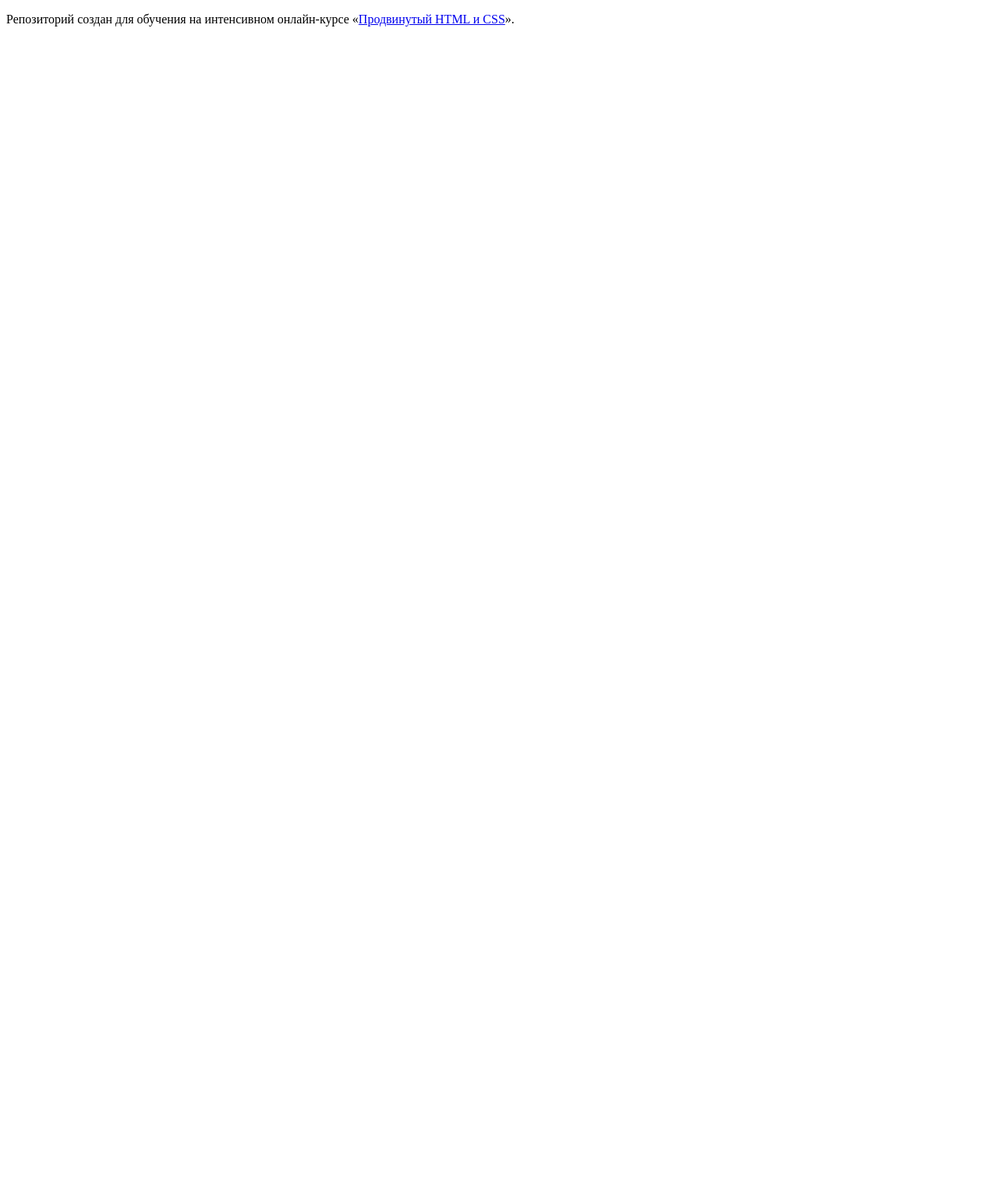
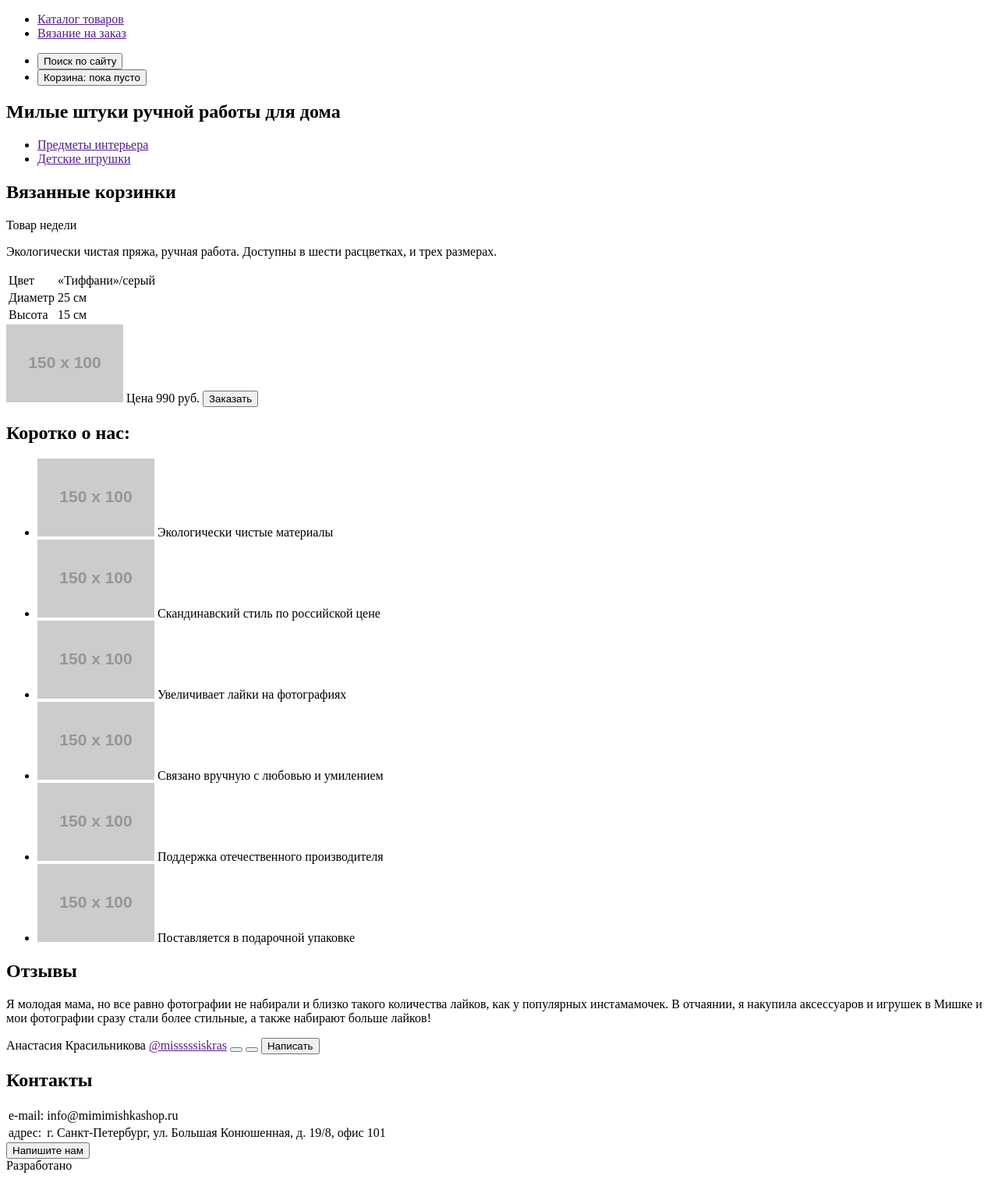
Before and after one commit to oliktva/138410-mishka, a website: page index.html in a window 1280 px wide. Shown: the whole page at 78% size. Before the commit the page ends 800 px from the top, so only its background shows below. Drawn offline with Linux system fonts and the light colour scheme; placeholder pictures from the web are drawn by us.

Commit message:
Add markup for index, catalog, form

```diff
--- a/index.html
+++ b/index.html
@@ -2,11 +2,141 @@
 <html lang="ru">
   <head>
     <meta charset="utf-8">
-    <title>HTML Academy: Мишка</title>
+    <title>MISHKA - Милые штуки ручной работы для дома</title>
   </head>
   <body>
-
-    <p>Репозиторий создан для обучения на интенсивном онлайн‑курсе «<a href="https://htmlacademy.ru/intensive/adaptive">Продвинутый HTML и CSS</a>».</p>
-
+    <header class="page-header">
+      <div class="logo  logo--close">
+      </div>
+      <nav class="top-nav">
+        <ul class="top-nav__list">
+          <li class="top-nav__item">
+            <a href="">Каталог товаров</a>
+          </li>
+          <li class="top-nav__item">
+            <a href="">Вязание на заказ</a>
+          </li>
+        </ul>
+        <ul class="top-nav__list">
+          <li class="top-nav__item  top-nav__item--search">
+            <button name="search">Поиск по сайту</button>
+          </li>
+          <li class="top-nav__item  top-nav__item--basket">
+            <button name="basket">Корзина: пока пусто</button>
+          </li>
+        </ul>
+        <div class="logo  logo--hamburger">
+        </div>
+      </nav>
+    </header>
+    <main class="page-main">
+      <section class="main-header">
+        <h1>Милые штуки ручной работы для дома</h1>
+      </section>
+      <section class="main-nav">
+        <ul class="main-nav__list">
+          <li class="main-nav__item">
+            <a href="">Предметы интерьера</a>
+          </li>
+          <li class="main-nav__item">
+            <a href="">Детские игрушки</a>
+          </li>
+        </ul>
+      </section>
+      <section class="week-product">
+        <h2>Вязанные корзинки</h2>
+        <span class="week-product__label">Товар недели</span>
+        <p class="week-product__descr">
+          Экологически чистая пряжа, ручная работа. Доступны в шести расцветках, и трех размерах.
+        </p>
+        <table class="week-product__prop">
+          <tr>
+            <td>Цвет</td>
+            <td>&laquo;Тиффани&raquo;/серый</td>
+          </tr>
+          <tr>
+            <td>Диаметр</td>
+            <td>25 см</td>
+          </tr>
+          <tr>
+            <td>Высота</td>
+            <td>15 см</td>
+          </tr>
+        </table>
+        <img src="http://placehold.it/150x100" alt="Вязанные корзинки">
+        <span class="week-product__price">Цена 990 руб.</span>
+        <button class="btn" name="order">Заказать</button>
+      </section>
+      <div class="decor-line"></div>
+      <section class="about-shop">
+        <h2>Коротко о нас:</h2>
+        <ul class="about-shop__list">
+          <li class="about-shop__item">
+            <img src="http://placehold.it/150x100" alt="">
+            Экологически чистые материалы</li>
+          <li class="about-shop__item">
+            <img src="http://placehold.it/150x100" alt="">
+            Скандинавский стиль по российской цене</li>
+          <li class="about-shop__item">
+            <img src="http://placehold.it/150x100" alt="">
+            Увеличивает лайки на фотографиях</li>
+          <li class="about-shop__item">
+            <img src="http://placehold.it/150x100" alt="">
+            Связано вручную с любовью и умилением</li>
+          <li class="about-shop__item">
+            <img src="http://placehold.it/150x100" alt="">
+            Поддержка отечественного производителя</li>
+          <li class="about-shop__item">
+            <img src="http://placehold.it/150x100" alt="">
+            Поставляется в подарочной упаковке</li>
+        </ul>
+      </section>
+      <section class="reviews">
+        <h2>Отзывы</h2>
+        <p class="reviews__item">
+          Я молодая мама, но все равно фотографии не набирали и близко такого количества лайков, как у популярных инстамамочек.
+          В отчаянии, я накупила аксессуаров и игрушек в Мишке и мои фотографии сразу стали более стильные, а также набирают больше лайков!
+        </p>
+        <span class="reviews__author">Анастасия Красильникова</span>
+        <a href="">@misssssiskras</a>
+        <button class="reviews__btn  reviews__btn--left" name="<-"></button>
+        <button class="reviews__btn  reviews__btn--right" name="->"></button>
+        <button class="btn" name="write">Написать</button>
+      </section>
+      <div class="decor-line"></div>
+      <section class="contacts">
+        <h2>Контакты</h2>
+        <table>
+          <tr>
+            <td>e-mail:</td>
+            <td>info@mimimishkashop.ru</td>
+          </tr>
+          <tr>
+            <td>адрес:</td>
+            <td>г. Санкт-Петербург, ул. Большая Конюшенная, д. 19/8, офис 101</td>
+          </tr>
+        </table>
+        <div class="contacts__map">
+        </div>
+        <button class="btn" name="write">Напишите нам</button>
+      </section>
+    </main>
+    <footer class="page-footer">
+      <section class="social">
+        <div class="social-inst">
+          <a href=""></a>
+        </div>
+        <div class="social-fb">
+          <a href=""></a>
+        </div>
+        <div class="social-tw">
+          <a href=""></a>
+        </div>
+      </section>
+      <div>
+        <span>Разработано</span>
+        <a href="https://up.htmlacademy.ru"></a>
+      </div>
+    </footer>
   </body>
 </html>
--- a/test.html.txt
+++ /dev/null
@@ -1 +0,0 @@
-wytdh
```
Also changed, not shown: catalog.html (added, +84 -0 lines), form.html (added, +106 -0 lines).
